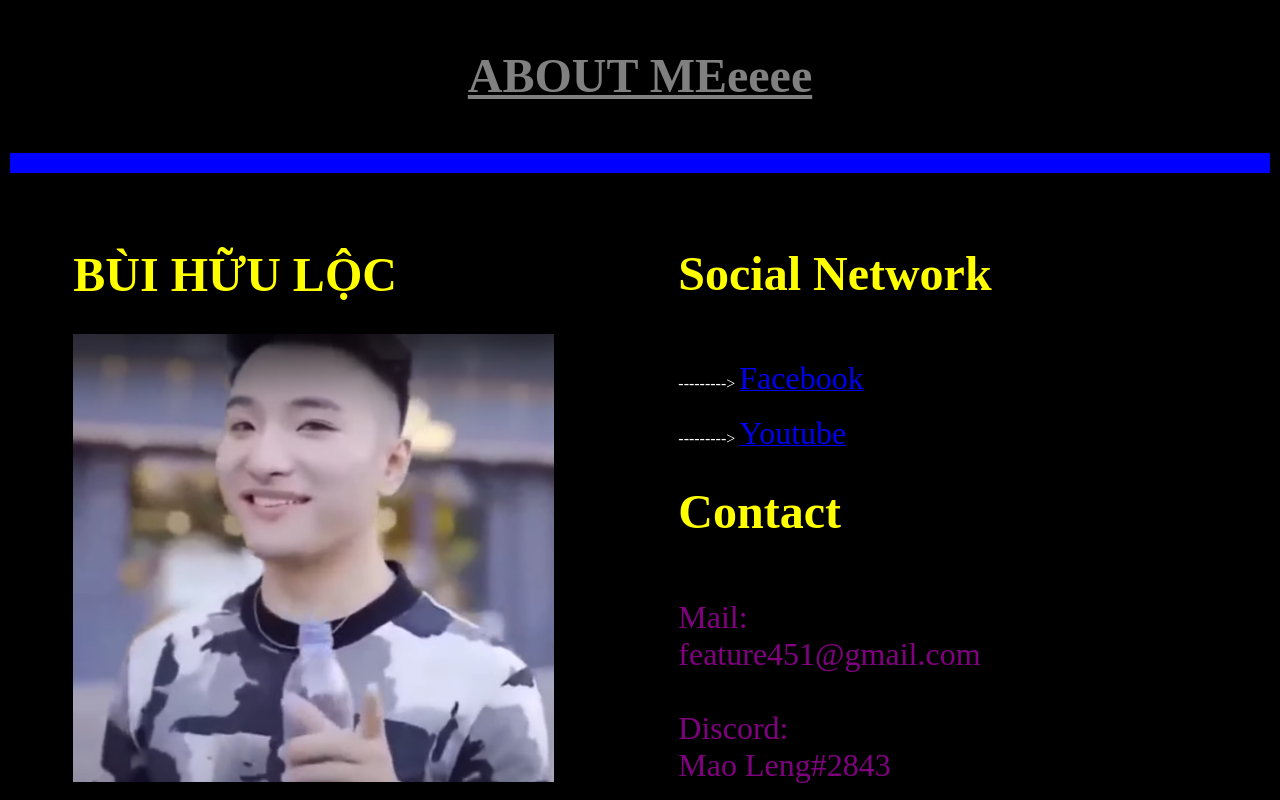
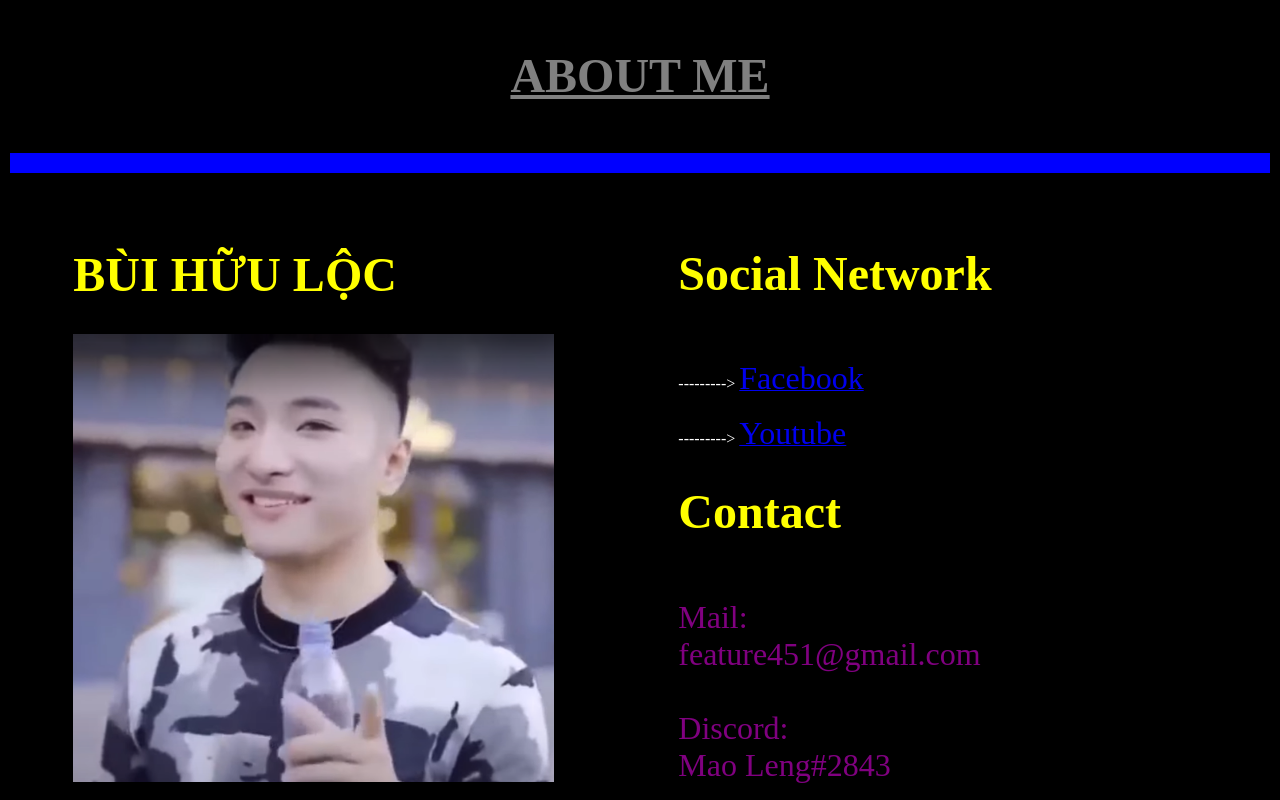
Before and after one commit to feature45/webInfo, a plain HTML site: page index.html in a window 1280 px wide. Shown: the top 800 px of the page. Drawn offline with Linux system fonts and the light colour scheme.

Commit message:
Update index.html

```diff
--- a/index.html
+++ b/index.html
@@ -10,7 +10,7 @@
 	<h1>
 		<font color = grey size = "+5">
 			<b> <u>
-				<p align="center">ABOUT MEeeee</p>
+				<p align="center">ABOUT ME</p>
 			</u></b>
 		</font>
 	</h1>
```
